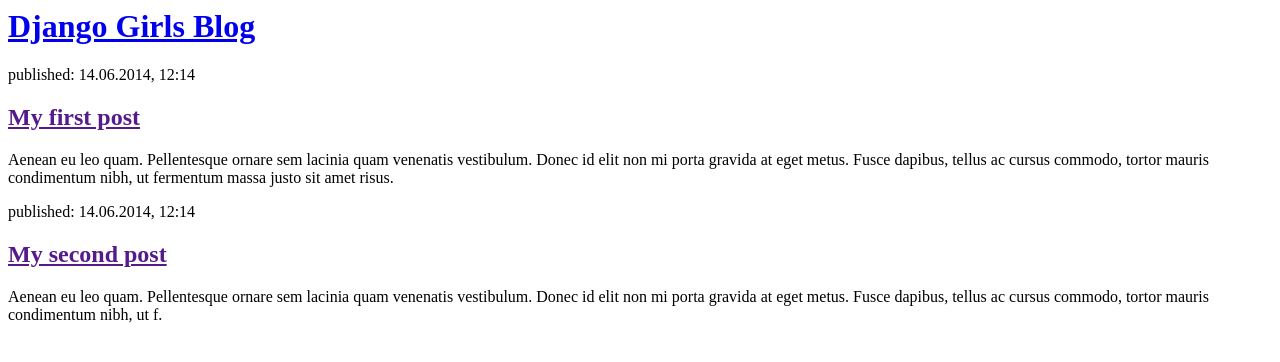
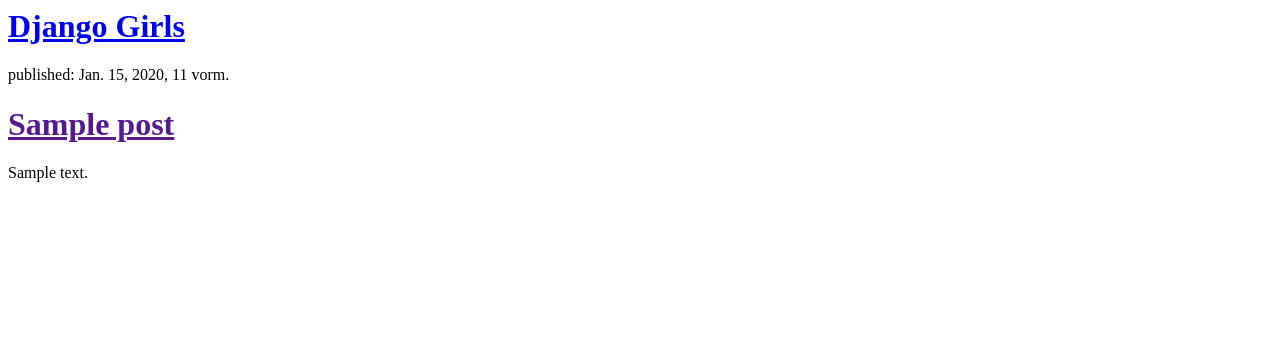
Before and after one commit to Pomrehn/my-first-blog, a Django app: template blogApp/templates/blogApp/post_list.html in a window 1280 px wide. Shown: the top 362 px of the page. Run offline with Django 3.2, Linux system fonts and the light colour scheme; the template is opened without the code that fills it: values that come from a table or form of the project are taken from there, others are empty; tables that the repository leaves empty hold one stand-in row (values such as "Sample post").

Commit message:
Modified templates to display posts from database.

```diff
--- a/blogApp/templates/blogApp/post_list.html
+++ b/blogApp/templates/blogApp/post_list.html
@@ -4,19 +4,14 @@
     </head>
     <body>
         <div>
-            <h1><a href="https://djangogirls.org">Django Girls Blog</a></h1>
+            <h1><a href="https://djangogirls.org">Django Girls</a></h1>
         </div>
-
-        <div>
-            <p>published: 14.06.2014, 12:14</p>
-            <h2><a href="">My first post</a></h2>
-            <p>Aenean eu leo quam. Pellentesque ornare sem lacinia quam venenatis vestibulum. Donec id elit non mi porta gravida at eget metus. Fusce dapibus, tellus ac cursus commodo, tortor mauris condimentum nibh, ut fermentum massa justo sit amet risus.</p>
-        </div>
-
-        <div>
-            <p>published: 14.06.2014, 12:14</p>
-            <h2><a href="">My second post</a></h2>
-            <p>Aenean eu leo quam. Pellentesque ornare sem lacinia quam venenatis vestibulum. Donec id elit non mi porta gravida at eget metus. Fusce dapibus, tellus ac cursus commodo, tortor mauris condimentum nibh, ut f.</p>
-        </div>
+			{% for post in posts %}
+				<div>
+					<p>published: {{ post.published_date }}</p>
+					<h1><a href="">{{ post.title }}</a></h1>
+					<p>{{ post.text|linebreaksbr }}</p>
+				</div>
+			{% endfor %}
     </body>
 </html>
```
Also changed, not shown: blogApp/views.py (+7 -1 lines).
